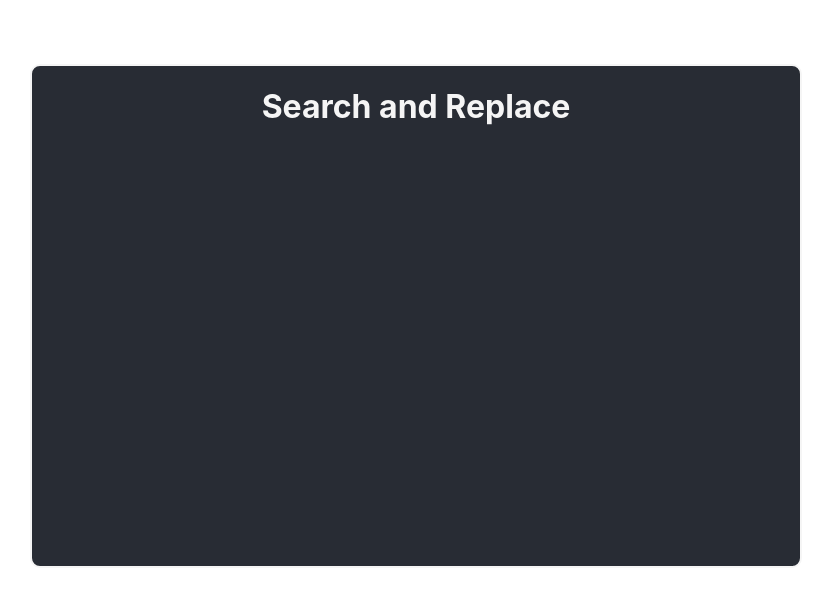
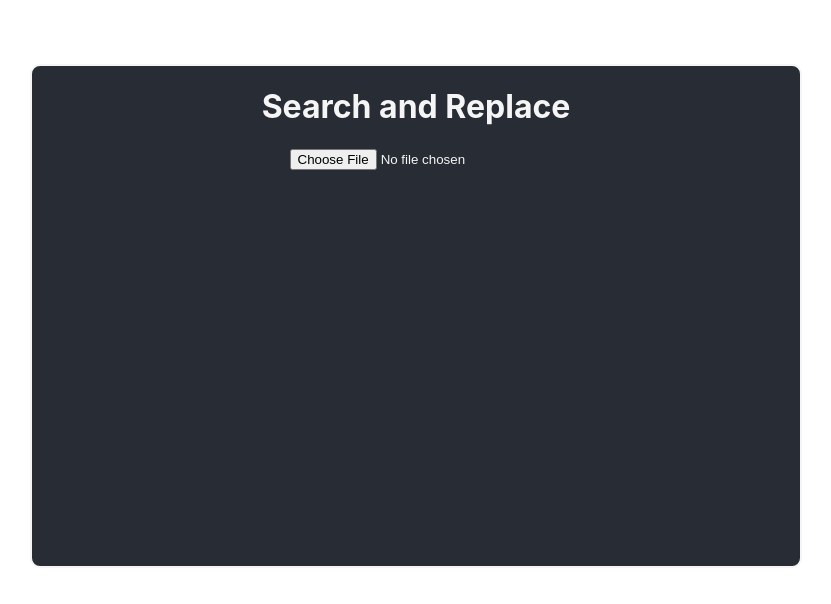
Before and after one commit to stkirk/search-and-replace, a React (Create React App) app: page / in a window 1280 px wide. Shown: the top 604 px of the page, without its empty margins (224-1055 px from the left). Built offline with nearby package versions, Linux system fonts and the light colour scheme.

Commit message:
initial form with input for file working with basic controlled inputs in useState

```diff
--- a/src/App.js
+++ b/src/App.js
@@ -1,9 +1,11 @@
 import "./App.css";
+import SearchAndReplaceForm from "./components/SearchAndReplaceForm";
 
 function App() {
   return (
     <div className="App">
       <h1>Search and Replace</h1>
+      <SearchAndReplaceForm />
     </div>
   );
 }
--- /dev/null
+++ b/src/components/SearchAndReplaceForm.js
@@ -0,0 +1,29 @@
+import React, { useState } from "react";
+
+const SearchAndReplaceForm = () => {
+  const initialFormValues = {
+    // may need to set initial file as empty Blob for typing issues
+    selectedFile: "",
+    search_param: "",
+    replacement_param: "",
+  };
+  const [formValues, setFormValues] = useState(initialFormValues);
+
+  const onFileChange = (e) => {
+    setFormValues({
+      ...formValues,
+      selectedFile: e.target.files[0],
+    });
+    console.log("selectedFile--> ", e.target.files[0]);
+  };
+
+  return (
+    <div className="form-container">
+      <form>
+        <input type="file" name="selectedFile" onChange={onFileChange} />
+      </form>
+    </div>
+  );
+};
+
+export default SearchAndReplaceForm;
```
Also changed, not shown: public/manifest.json.
